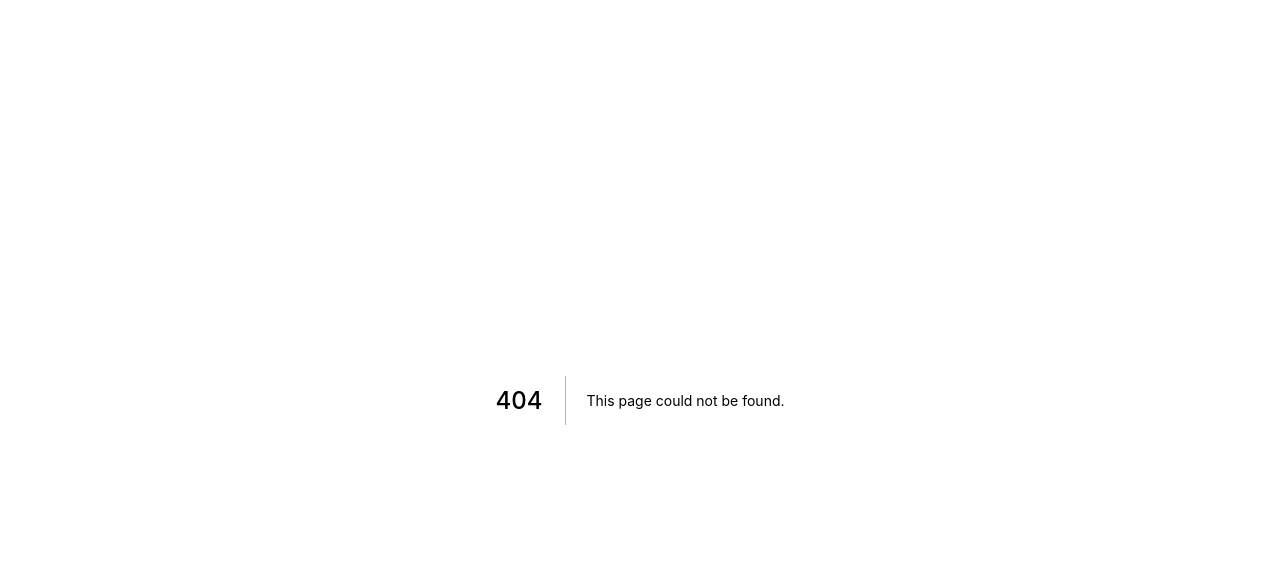
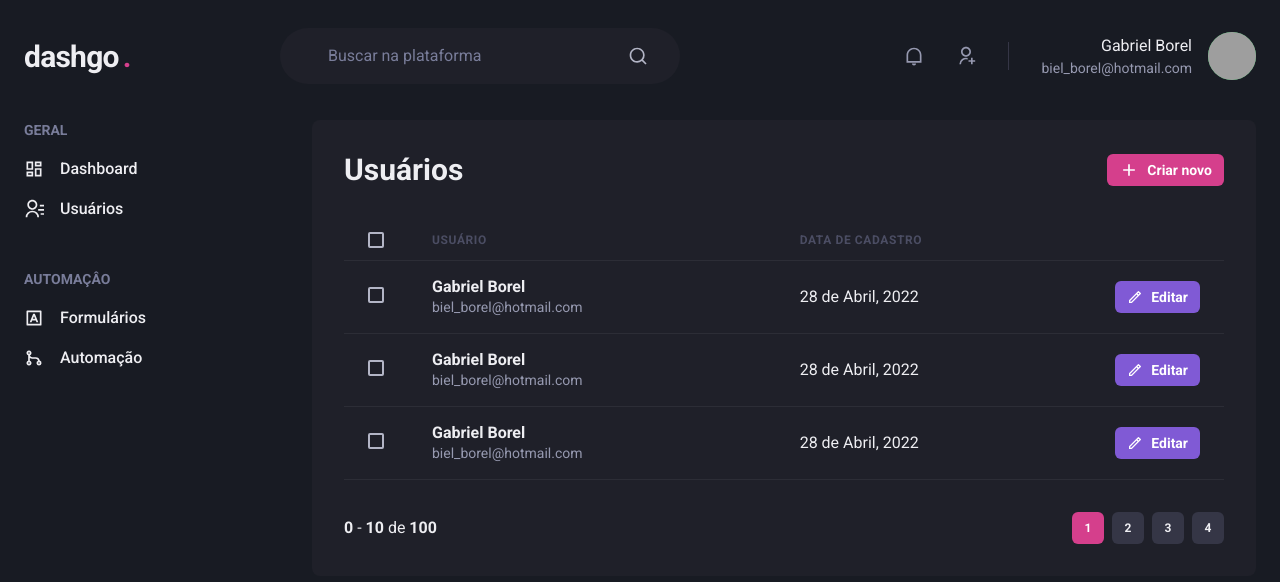
Before and after one commit to gabrielborel/dashgo, a Next.js app: page /users in a window 1280 px wide. Before the commit this address had no page. Shown: the top 582 px of the page. Built offline with nearby package versions, Linux system fonts and the light colour scheme; grey boxes are pictures that could not be loaded.

Commit message:
Pagination component created

```diff
--- /dev/null
+++ b/src/components/Pagination.tsx
@@ -0,0 +1,50 @@
+import { Box, Button, HStack } from '@chakra-ui/react';
+
+export const Pagination = () => {
+  return (
+    <HStack mt="8" justify="space-between" align="center" spacing="6">
+      <Box>
+        <strong>0</strong> - <strong>10</strong> de <strong>100</strong>
+      </Box>
+      <HStack spacing="2">
+        <Button
+          size="sm"
+          fontSize="xs"
+          width="4"
+          colorScheme="pink"
+          disabled
+          _disabled={{ bgColor: 'pink.500', cursor: 'default' }}
+        >
+          1
+        </Button>
+        <Button
+          size="sm"
+          fontSize="xs"
+          width="4"
+          bgColor="gray.700"
+          _hover={{ bgColor: 'gray.500' }}
+        >
+          2
+        </Button>
+        <Button
+          size="sm"
+          fontSize="xs"
+          width="4"
+          bgColor="gray.700"
+          _hover={{ bgColor: 'gray.500' }}
+        >
+          3
+        </Button>
+        <Button
+          size="sm"
+          fontSize="xs"
+          width="4"
+          bgColor="gray.700"
+          _hover={{ bgColor: 'gray.500' }}
+        >
+          4
+        </Button>
+      </HStack>
+    </HStack>
+  );
+};
--- /dev/null
+++ b/src/pages/users/index.tsx
@@ -0,0 +1,142 @@
+import {
+  Box,
+  Button,
+  Checkbox,
+  Flex,
+  Heading,
+  Icon,
+  Table,
+  Tbody,
+  Td,
+  Text,
+  Th,
+  Thead,
+  Tr,
+} from '@chakra-ui/react';
+import { RiAddLine, RiPencilLine } from 'react-icons/ri';
+import { Header } from '../../components/Header';
+import { Pagination } from '../../components/Pagination';
+import { Sidebar } from '../../components/Sidebar';
+
+export default function UserList() {
+  return (
+    <Box>
+      <Header />
+
+      <Flex w="100%" my="6" maxWidth={1300} mx="auto" px="6">
+        <Sidebar />
+
+        <Box flex="1" borderRadius="8" bg="gray.800" p="8">
+          <Flex mb="8" justify="space-between" align="center">
+            <Heading size="lg" fontWeight="bold">
+              Usuários
+            </Heading>
+
+            <Button
+              as="a"
+              size="sm"
+              fontSize="sm"
+              colorScheme="pink"
+              leftIcon={<Icon as={RiAddLine} fontSize="20" />}
+            >
+              Criar novo
+            </Button>
+          </Flex>
+
+          <Table colorScheme="whiteAlpha">
+            <Thead>
+              <Tr>
+                <Th px="6" color="gray.300" width="8">
+                  <Checkbox colorScheme="pink" />
+                </Th>
+                <Th>Usuário</Th>
+                <Th>Data de cadastro</Th>
+                <Th width="8"></Th>
+              </Tr>
+            </Thead>
+
+            <Tbody>
+              <Tr>
+                <Td px="6">
+                  <Checkbox colorScheme="pink" />
+                </Td>
+                <Td>
+                  <Box>
+                    <Text fontWeight="bold">Gabriel Borel</Text>
+                    <Text fontSize="sm" color="gray.300">
+                      biel_borel@hotmail.com
+                    </Text>
+                  </Box>
+                </Td>
+                <Td>28 de Abril, 2022</Td>
+                <Td>
+                  <Button
+                    as="a"
+                    size="sm"
+                    fontSize="sm"
+                    colorScheme="purple"
+                    leftIcon={<Icon as={RiPencilLine} fontSize="16" />}
+                  >
+                    Editar
+                  </Button>
+                </Td>
+              </Tr>
+              <Tr>
+                <Td px="6">
+                  <Checkbox colorScheme="pink" />
+                </Td>
+                <Td>
+                  <Box>
+                    <Text fontWeight="bold">Gabriel Borel</Text>
+                    <Text fontSize="sm" color="gray.300">
+                      biel_borel@hotmail.com
+                    </Text>
+                  </Box>
+                </Td>
+                <Td>28 de Abril, 2022</Td>
+                <Td>
+                  <Button
+                    as="a"
+                    size="sm"
+                    fontSize="sm"
+                    colorScheme="purple"
+                    leftIcon={<Icon as={RiPencilLine} fontSize="16" />}
+                  >
+                    Editar
+                  </Button>
+                </Td>
+              </Tr>
+              <Tr>
+                <Td px="6">
+                  <Checkbox colorScheme="pink" />
+                </Td>
+                <Td>
+                  <Box>
+                    <Text fontWeight="bold">Gabriel Borel</Text>
+                    <Text fontSize="sm" color="gray.300">
+                      biel_borel@hotmail.com
+                    </Text>
+                  </Box>
+                </Td>
+                <Td>28 de Abril, 2022</Td>
+                <Td>
+                  <Button
+                    as="a"
+                    size="sm"
+                    fontSize="sm"
+                    colorScheme="purple"
+                    leftIcon={<Icon as={RiPencilLine} fontSize="16" />}
+                  >
+                    Editar
+                  </Button>
+                </Td>
+              </Tr>
+            </Tbody>
+          </Table>
+
+          <Pagination />
+        </Box>
+      </Flex>
+    </Box>
+  );
+}
```
Also changed, not shown: src/components/Header.tsx (+8 -35 lines).
